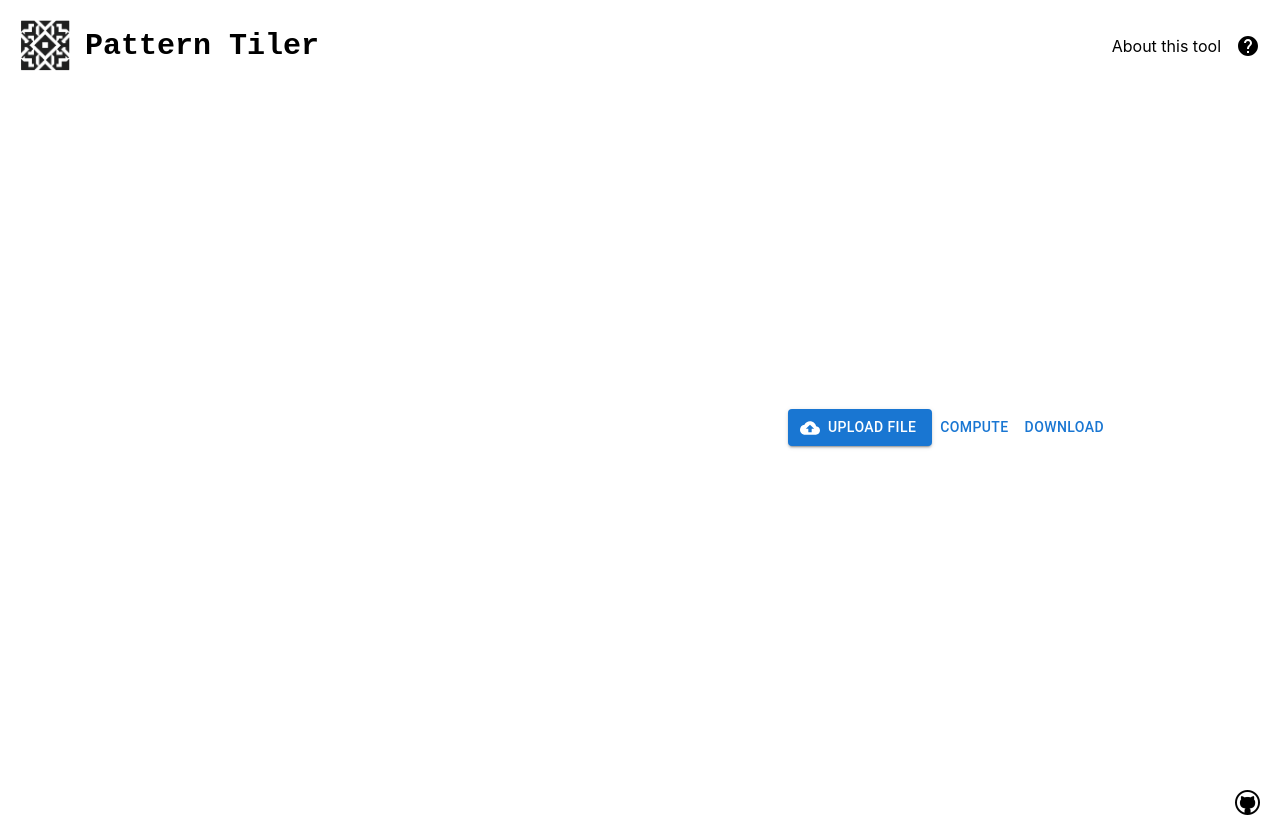
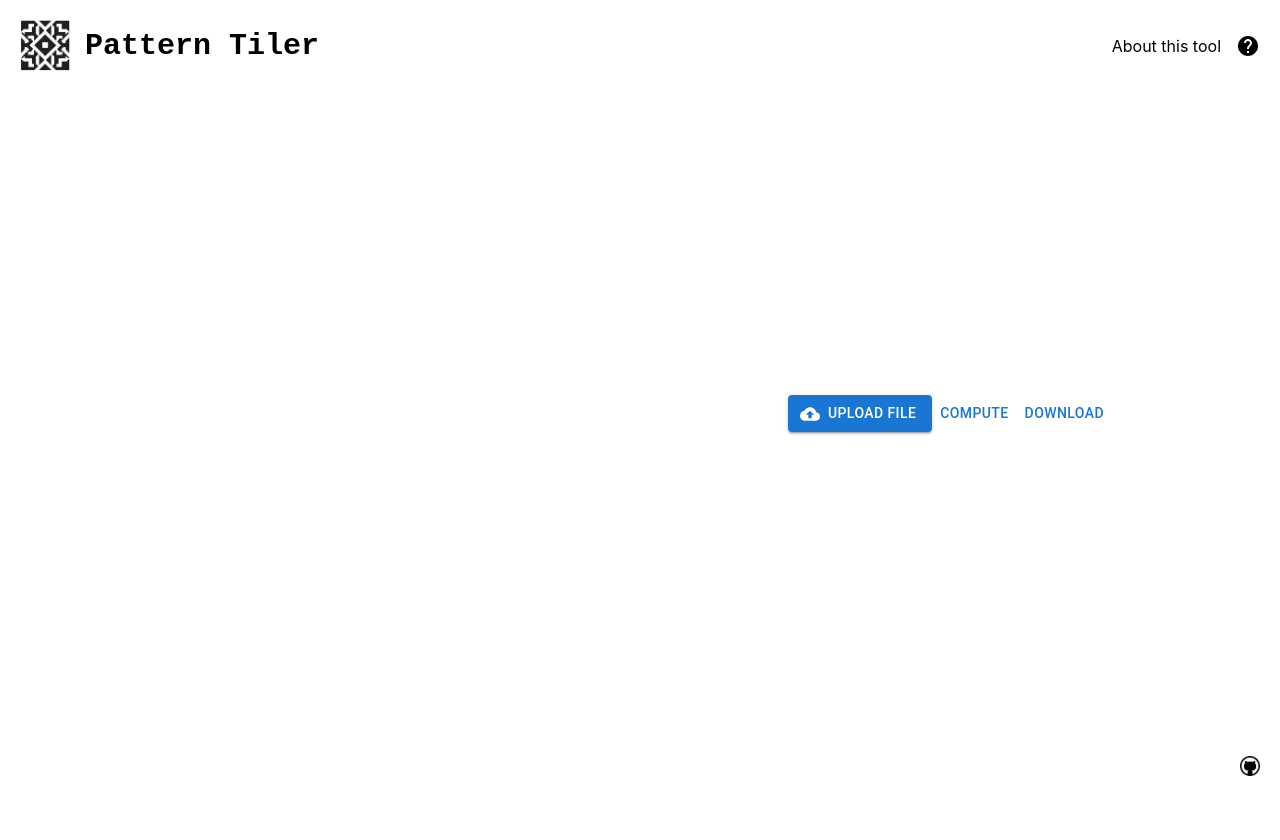
Before and after one commit to VeraZab/pattern-tiler, a React (Create React App) app: page / in a window 1280 px wide. After the commit the page ends 800 px from the top, so only its background shows below. Built offline with nearby package versions, Linux system fonts and the light colour scheme.

Commit message:
fix layout

```diff
--- a/src/App.tsx
+++ b/src/App.tsx
@@ -4,6 +4,7 @@ import Button from '@mui/material/Button';
 import { ChangeEvent, useEffect, useState } from 'react';
 import ImageInput from './components/ImageInput';
 import Layout from './components/Layout';
+
 
 const App = () => {
   const [ctx, setCtx] = useState(null);
--- a/src/components/Footer.tsx
+++ b/src/components/Footer.tsx
@@ -11,7 +11,7 @@ const Footer = () => {
             }}
         >
             <Link href="https://github.com/VeraZab/pattern-tiler" target="_blank">
-                <img src="github.png" style={{ width: '25px', height: '25px' }} />
+                <img src="github.png" style={{ width: '20px', height: '20px' }} />
             </Link>
         </Box>
 
--- a/src/components/Layout.tsx
+++ b/src/components/Layout.tsx
@@ -2,10 +2,6 @@ import Box from '@mui/material/Box';
 import React from 'react';
 import Header from './Header';
 import Footer from './Footer';
-
-const FOOTER_HEIGHT = '30px';
-const HEADER_HEIGHT = '45px';
-const CONTENT_PADDING = '20px';
 
 const Layout = ({ children }: { children: React.ReactNode }) => {
     return (
@@ -13,15 +9,16 @@ const Layout = ({ children }: { children: React.ReactNode }) => {
             className="container"
             sx={{
                 display: 'flex',
+                height: '100vh',
                 flexDirection: 'column',
-                height: '100vh',
-                padding: CONTENT_PADDING,
-                overflow: 'hidden'
+                padding: '20px',
+                overflow: 'hidden',
+                boxSizing: 'border-box'
             }}>
 
-            <Box sx={{ height: HEADER_HEIGHT }}>
-                <Header />
-            </Box>
+
+            <Header />
+
 
             <Box
                 sx={{
@@ -33,9 +30,9 @@ const Layout = ({ children }: { children: React.ReactNode }) => {
                 {children}
             </Box>
 
-            <Box sx={{ height: FOOTER_HEIGHT }}>
-                <Footer />
-            </Box>
+
+            <Footer />
+
         </Box>
 
     );
--- a/src/index.css
+++ b/src/index.css
@@ -1,5 +1,7 @@
 body {
   margin: 0;
+  padding: 0;
+  height: 100%;
   font-family: -apple-system, BlinkMacSystemFont, 'Segoe UI', 'Roboto', 'Oxygen',
     'Ubuntu', 'Cantarell', 'Fira Sans', 'Droid Sans', 'Helvetica Neue',
     sans-serif;
```
